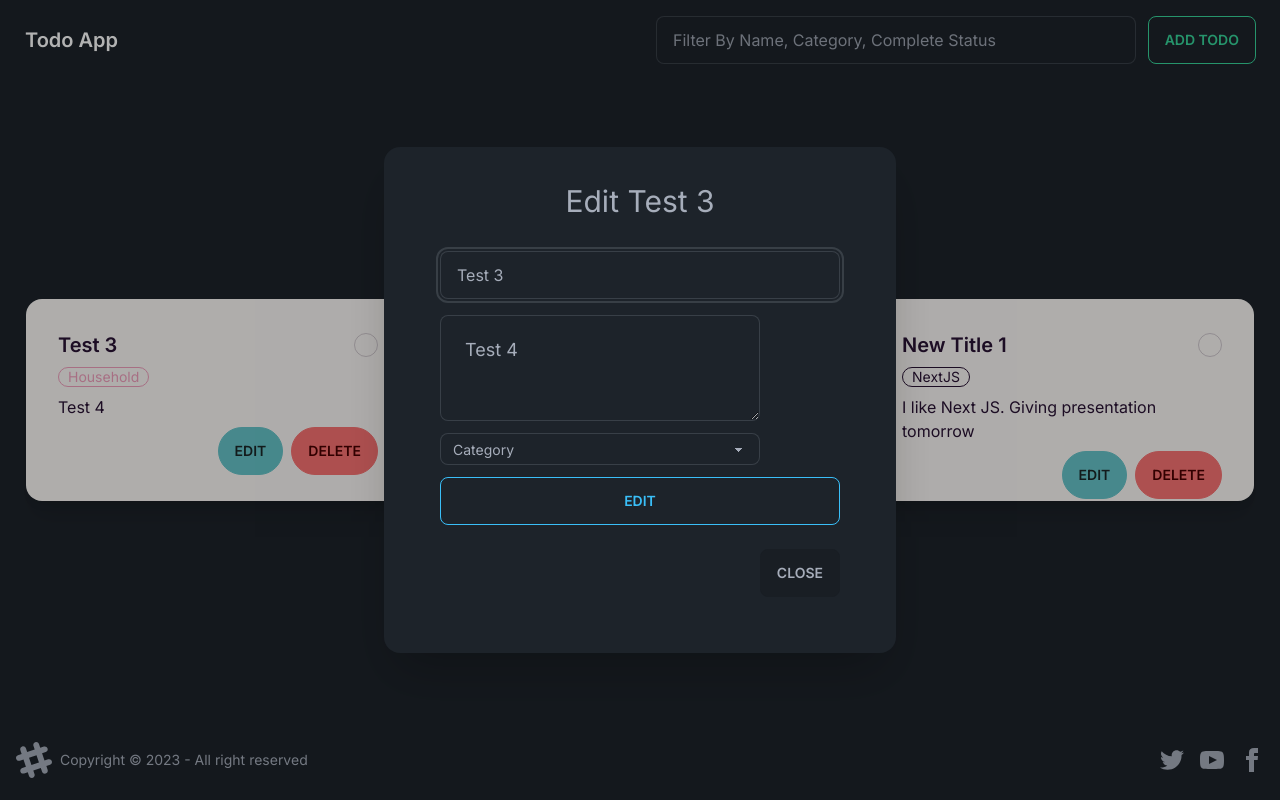
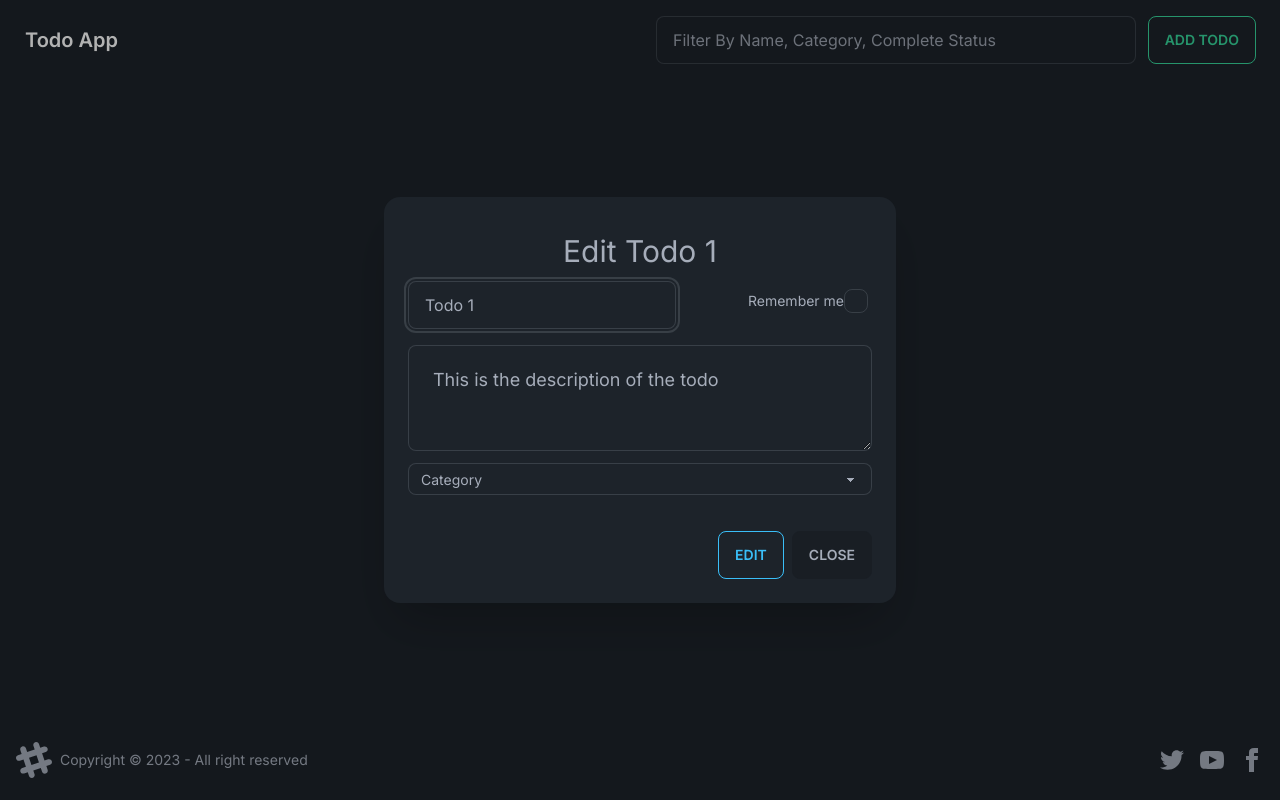
Before and after one commit to Chinmaykd21/todo-next, a Next.js app: page / in a window 1280 px wide. Both pictures are taken after a click on the button "EDIT". Built offline with nearby package versions, Linux system fonts and the light colour scheme.

Commit message:
working changes :fire:

```diff
--- a/app/(crud)/add/page.tsx
+++ b/app/(crud)/add/page.tsx
@@ -11,7 +11,7 @@ const AddTodo = () => {
   const newTodo: todoProps = {
     id: crypto.randomUUID(),
     title: "",
-    description: "Description",
+    description: "",
     isFinished: false,
     category: "Select A Category",
   };
@@ -84,6 +84,7 @@ const AddTodo = () => {
                 <div className="form-control mt-4">
                   <textarea
                     value={formData?.description}
+                    placeholder="Description"
                     onChange={(e) =>
                       setFormData({
                         ...formData,
--- a/app/(crud)/edit/[id]/page.tsx
+++ /dev/null
@@ -1,5 +0,0 @@
-const EditTodo = () => {
-  return <div>You can edit todo here!</div>;
-};
-
-export default EditTodo;
--- a/app/layout.tsx
+++ b/app/layout.tsx
@@ -17,7 +17,7 @@ export default function RootLayout({
   children: React.ReactNode;
 }) {
   return (
-    <html lang="en" data-theme="dark">
+    <html lang="en" data-theme="dark" suppressHydrationWarning>
       <body className={inter.className}>
         <div className="h-screen">
           <NavBar />
--- a/components/todo-modal.tsx
+++ b/components/todo-modal.tsx
@@ -1,13 +1,11 @@
 "use client";
 
 import { categories, todoProps } from "@/lib/utils";
-import { useRouter } from "next/navigation";
 import { useState } from "react";
 import { toast } from "sonner";
 
 const TodoModal = ({ data }: { data: todoProps }) => {
   const [formData, setFormData] = useState(data);
-  const router = useRouter();
 
   const handleSubmit = async (e: React.BaseSyntheticEvent) => {
     e.preventDefault();
@@ -47,17 +45,27 @@ const TodoModal = ({ data }: { data: todoProps }) => {
       });
       return;
     }
-    router.push("/");
+    toast(`${data?.title} updated successfully`, {
+      action: {
+        label: "Dismiss",
+        onClick: () => toast.dismiss(),
+      },
+      duration: Infinity,
+    });
   };
+
+  console.log("checkbox -> ", formData?.isFinished);
+
   return (
     <>
       <dialog id={`${data?.id}`} className="modal">
         <div className="modal-box">
           <div className="flex flex-row justify-center mt-3 items-center">
-            <p className="text-3xl">Edit {data?.title}</p>
+            <p className="text-3xl">Edit {formData?.title}</p>
           </div>
-          <div className="card-body">
-            <form onSubmit={handleSubmit}>
+          <div className="card-bodyl">
+            <form onSubmit={handleSubmit} method="dialog">
+              <div className="flex flex-row mt-3 justify-between">
                 <div className="form-control">
                   <input
                     type="text"
@@ -68,6 +76,23 @@ const TodoModal = ({ data }: { data: todoProps }) => {
                     }
                   />
                 </div>
+                <div className="form-control">
+                  <label className="label cursor-pointer">
+                    <span className="label-text">Remember me</span>
+                    <input
+                      type="checkbox"
+                      checked={formData?.isFinished}
+                      className="checkbox"
+                      onChange={() =>
+                        setFormData({
+                          ...formData,
+                          isFinished: !formData?.isFinished,
+                        })
+                      }
+                    />
+                  </label>
+                </div>
+              </div>
               <div className="form-control mt-4">
                 <textarea
                   value={formData?.description}
@@ -77,10 +102,10 @@ const TodoModal = ({ data }: { data: todoProps }) => {
                       description: e?.target?.value,
                     })
                   }
-                  className="textarea textarea-bordered textarea-lg w-full max-w-xs"
+                  className="textarea textarea-bordered textarea-lg w-full"
                 />
                 <select
-                  className="select select-bordered mt-3 mb-3 select-sm w-full max-w-xs"
+                  className="select select-bordered mt-3 mb-3 select-sm w-full"
                   onChange={(e) =>
                     setFormData({ ...formData, category: e?.target?.value })
                   }
@@ -92,10 +117,10 @@ const TodoModal = ({ data }: { data: todoProps }) => {
                   })}
                 </select>
               </div>
+              <div className="modal-action">
                 <div className="form-control">
                   <button className="btn btn-info btn-outline">EDIT</button>
                 </div>
-              <div className="modal-action">
                 <form method="dialog">
                   {/* if there is a button in form, it will close the modal */}
                   <button className="btn">Close</button>
--- a/components/todo.tsx
+++ b/components/todo.tsx
@@ -23,26 +23,6 @@ export const Todo = ({ data }: { data: todoProps }) => {
       : "";
 
   const styles = `badge ${color} badge-outline`;
-
-  const handleClick = (data: todoProps) => {
-    if (!data) {
-      toast.error("Could not update status", {
-        action: {
-          label: "Dismiss",
-          onClick: () => toast.dismiss(),
-        },
-        duration: Infinity,
-      });
-    }
-    setCompleted((prevState) => (data.isFinished = !prevState));
-    toast("Todo status updated successfully", {
-      action: {
-        label: "Dismiss",
-        onClick: () => toast.dismiss(),
-      },
-      duration: Infinity,
-    });
-  };
 
   const handleEdit = () => {
     const modalElement = document?.getElementById(`${data?.id}`);
@@ -85,12 +65,9 @@ export const Todo = ({ data }: { data: todoProps }) => {
         <div className="card-body">
           <div className="flex flex-row justify-between items-center space-x-3">
             <h2 className="card-title">{data?.title}</h2>
-            <input
-              type="checkbox"
-              checked={completed}
-              className="checkbox"
-              onChange={() => handleClick(data)}
-            />
+            <label className="text text-1xl">
+              {data?.isFinished ? "Completed" : "Incomplete"}
+            </label>
           </div>
           <div className={styles}>{data?.category}</div>
 
--- a/lib/data.json
+++ b/lib/data.json
@@ -1,25 +1,11 @@
 {
   "allTodos": [
     {
-      "id": "4607d53d-b1a9-4279-ab0c-846b2f1d22ed",
-      "title": "Test 3",
-      "description": "Test 4",
+      "id": "5ac782b9-f8bf-46cb-abc1-9145ae020a63",
+      "title": "Todo 1",
+      "description": "This is the description of the todo",
       "isFinished": false,
       "category": "Household"
-    },
-    {
-      "id": "11eca47d-c760-4fda-8cd6-2d74573d760a",
-      "title": "fdsfdssdsf",
-      "description": "Need to update description to something better",
-      "isFinished": false,
-      "category": "Programming"
-    },
-    {
-      "id": "b7be2ccd-a811-4a5c-a6ff-fd4931ff8a01",
-      "title": "New Title 1",
-      "description": "I like Next JS. Giving presentation tomorrow",
-      "isFinished": false,
-      "category": "NextJS"
     }
   ]
 }
```
Lines whose indentation alone changed are shown as unchanged.
